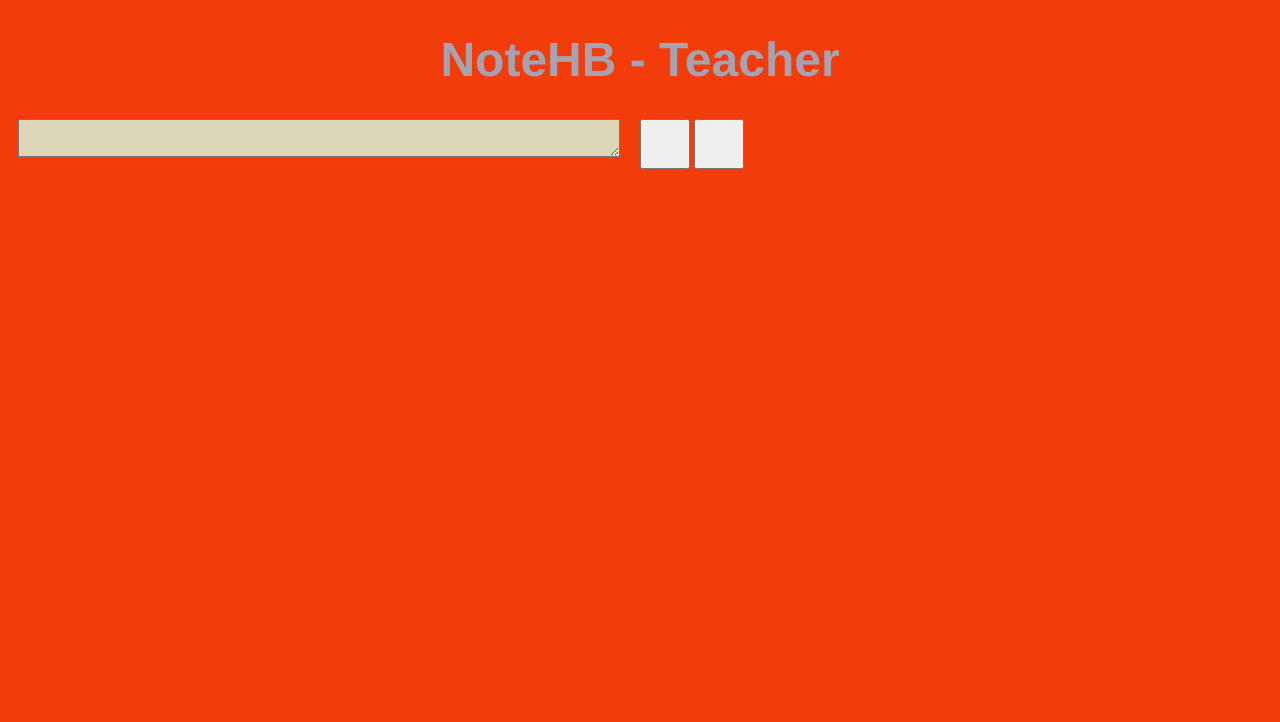
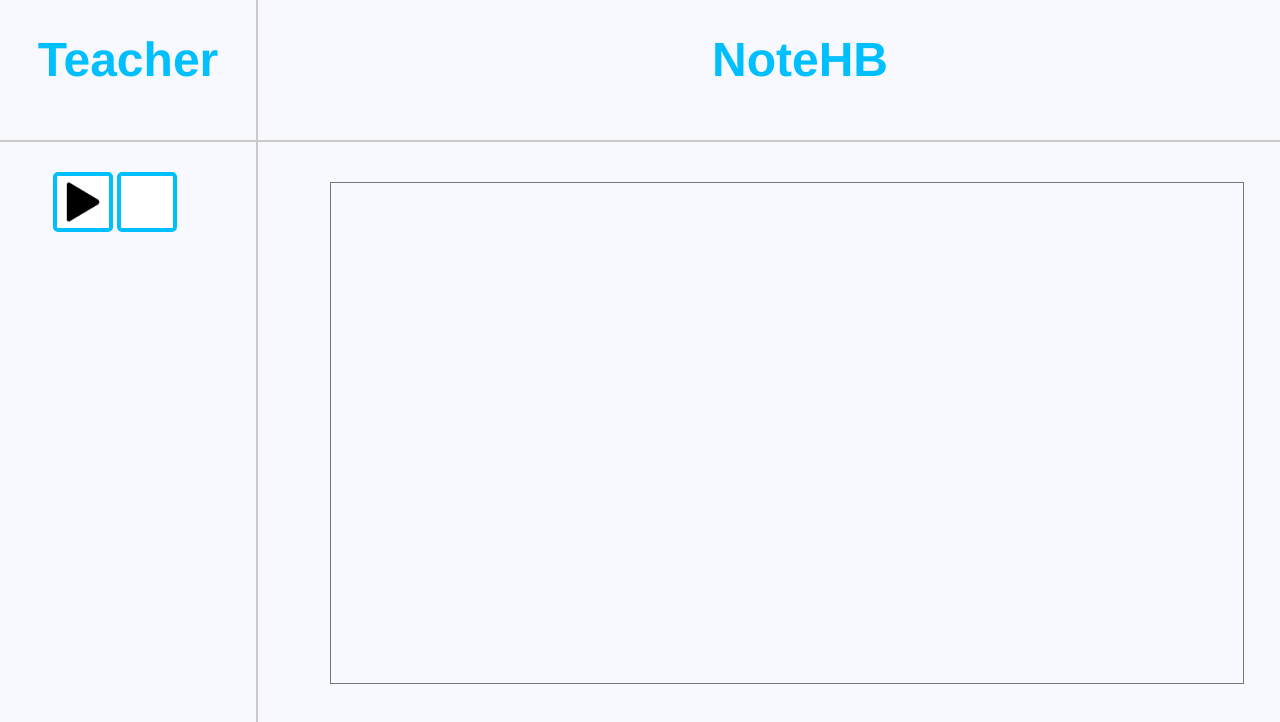
Before and after one commit to sirvar/notehb, a website: page public/teacher/dashboard/index.html in a window 1280 px wide. Shown: the top 722 px of the page. Drawn offline with nearby package versions, Linux system fonts and the light colour scheme.

Commit message:
teacher dashboard

```diff
--- a/public/teacher/dashboard/css/index.css
+++ b/public/teacher/dashboard/css/index.css
@@ -1,35 +1,95 @@
 body {
-	background-color: #F23C0A;
-	font-family: 'Franklin Gothic Medium', 'Franklin Gothic', 'ITC Franklin Gothic', Arial, sans-serif;
+	background-color: #F8F8FF;
+	font-family: 'Franklin Gothic Medium', 'Franklin Gothic', 'ITC Franklin Gothic', Arial, sans-serif;;
+	padding: 0;
+	margin: 0;
+	height: 100%;
+	overflow-y: hidden;
 }
 
 h1 {
-	color: #A5A3B1;
+	color: #00bfff;
 	text-align: center;
 	font-size: 48px;
 }
 
+img {
+	width: 100%;
+	height: 100%;
+}
+
+.top {
+	text-align: center;
+	margin-top: 0;
+	height: 100px;
+}
+
+#separator {
+	position: fixed;
+	left: 0px;
+	right: 0px;
+	top: 140px;
+	margin: 0px;
+	padding: 0px;
+	width: 100%;
+	height: 2px;
+	background-color: #cdc9c9;
+	border: none;
+}
+
+.bottom {
+	margin-top: 40px;
+}
+
 #left {
-	width: 50%;
+	left: 0;
+	width: 20%;
+	height: 100%;
+	margin: 0;
+	padding-bottom: 100%;
 	float: left;
+	border-right: 2px solid #cdc9c9;
+}
+
+#start-pause-stop {
+	width: 150px;
+	margin: 0 auto;
+}
+
+button {
+	width: 60px;
+	height: 60px;
+	margin: 0;
+	padding: 0;
+	background-color: #FFFFFF;
+	outline: none;
+	border: 4px solid #00bfff;
+	border-radius: 5px;
+	transition: background-color ease-in 0.5s;
+}
+
+button:hover {
+	background-color: #00bfff;
+}
+
+#right {
+	width: 75%;
+	padding: 0;
+	margin: 0;
+	float: right;
 }
 
 #textarea {
-	background-color: #DBD5BA;
-	color: #60A8B9;
+	background-color: #F8F8FF;
+	color: #8b8989;
 	font-size: 16px;
-	margin-left: 10px;
-	margin-right: 10px;
 	width: 95%;
+	height: 500px;
 	padding: 0;
+	margin: 10px;
+	resize: none;
 }
 
-#right {
-	width: 50%;
-	float: right;
+#textarea:focus {
+	outline: none;
 }
-
-button {
-	width: 50px;
-	height: 50px;
-}
--- a/public/teacher/dashboard/index.html
+++ b/public/teacher/dashboard/index.html
@@ -7,17 +7,36 @@
 	<script src="https://ajax.googleapis.com/ajax/libs/jquery/1.12.4/jquery.min.js"></script>
 </head>
 <body>
-	<h1>NoteHB - Teacher</h1>
 	<div id="left">
-		<textarea id="textarea"></textarea>
-		<script type="text/javascript">
-			$("textarea").height( $("textarea")[0].scrollHeight );
-		</script>
+		<div class="top">
+			<h1>Teacher</h1>
+		</div>
+		<div class="bottom">
+			<div id="start-pause-stop">
+				<button id="play-pause" value="paused"><img src="../../img/play.png" alt="A play button"/></button>
+				<script type="text/javascript">
+					$("#play-pause").click(function() {
+						if ($(this).attr("value") == "paused") {
+							$(this).attr("value", "playing");
+							$(this).html('<img src="../../img/pause.png" alt="A pause button" />');
+						}
+						else {
+							$(this).attr("value", "paused");
+							$(this).html('<img src="../../img/play.png" alt="A play button" />');
+						}
+					})
+				</script>
+				<button id="stop"></button>
+			</div>
+		</div>
 	</div>
+	<hr id="separator" />
 	<div id="right">
-		<div id="start-pause-stop">
-			<button id="play-pause"></button>
-			<button id="stop"></button>
+		<div class="top">
+			<h1>NoteHB</h1>
+		</div>
+		<div class="bottom">
+			<textarea id="textarea"></textarea>
 		</div>
 	</div>
 </body>
```
